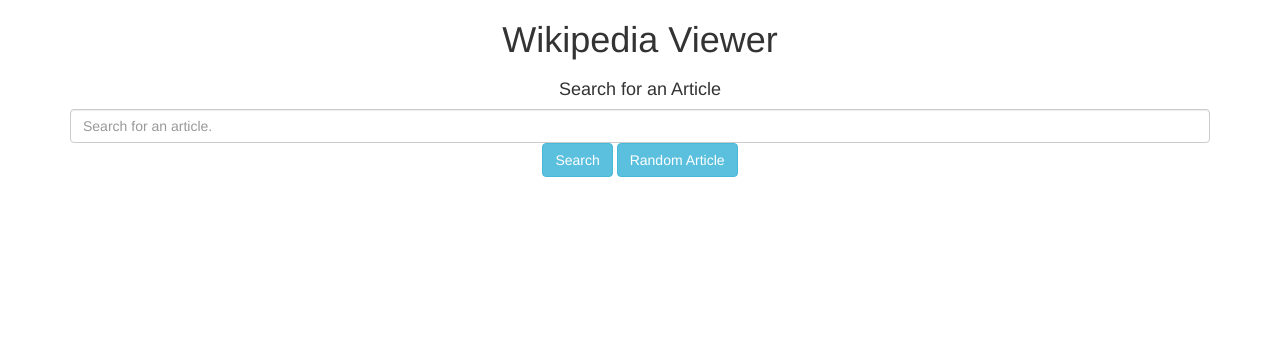
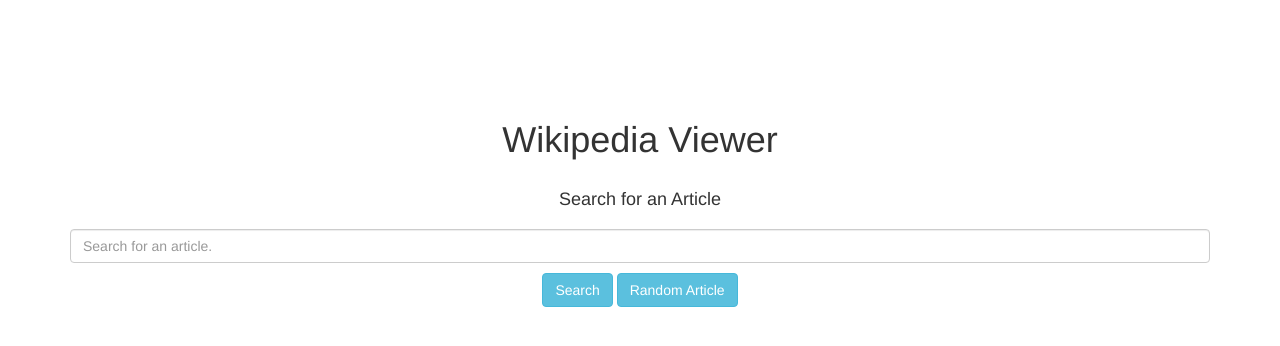
Before and after one commit to mathewdoan/wikipedia-search, a plain HTML site: page index.html in a window 1280 px wide. Drawn offline with nearby package versions, Linux system fonts and the light colour scheme.

Commit message:
finished css styles.

```diff
--- a/style.css
+++ b/style.css
@@ -1 +1,13 @@
 /* coded by Mathew Doan */
+
+
+.container-fluid {
+	margin: 100px;
+}
+h4 {
+	padding: 10px;
+}
+
+#searchbar {
+	margin-bottom: 10px;
+}
```
